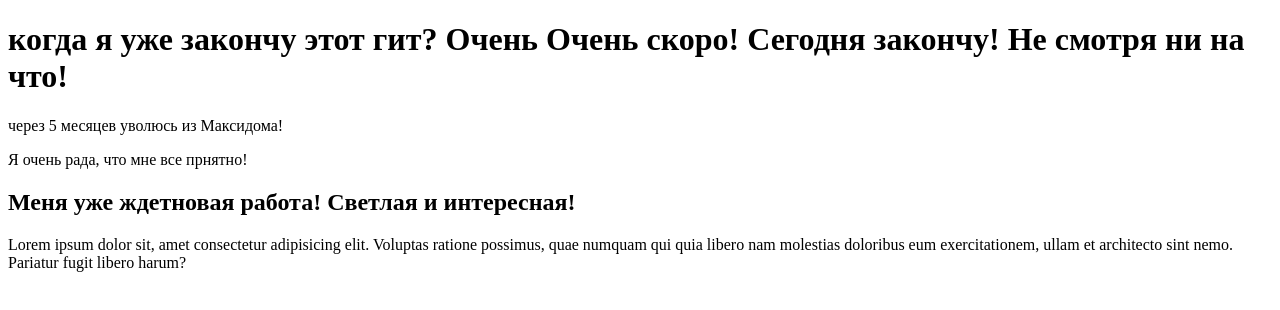
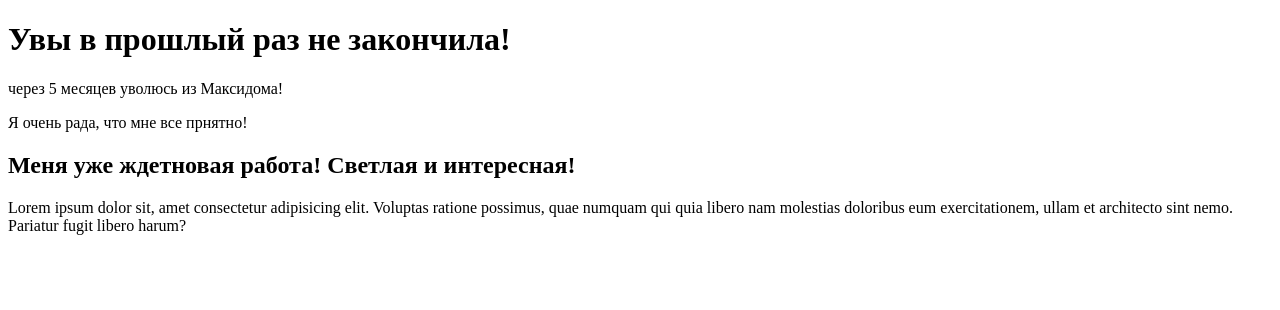
Before and after one commit to cvetishe/Git-basics, a plain HTML site: page index.html in a window 1280 px wide. Drawn offline with Linux system fonts and the light colour scheme.

Commit message:
24/01/2021

```diff
--- a/index.html
+++ b/index.html
@@ -6,7 +6,7 @@
     </head>
     <body>
         <h1>
-            когда я уже закончу этот гит? Очень Очень скоро! Сегодня закончу! Не смотря ни на что!
+            Увы в прошлый раз не закончила!
         </h1>
         <p>через 5 месяцев уволюсь из Максидома!</p>
          <p>Я очень рада, что мне все прнятно!</p>
```
